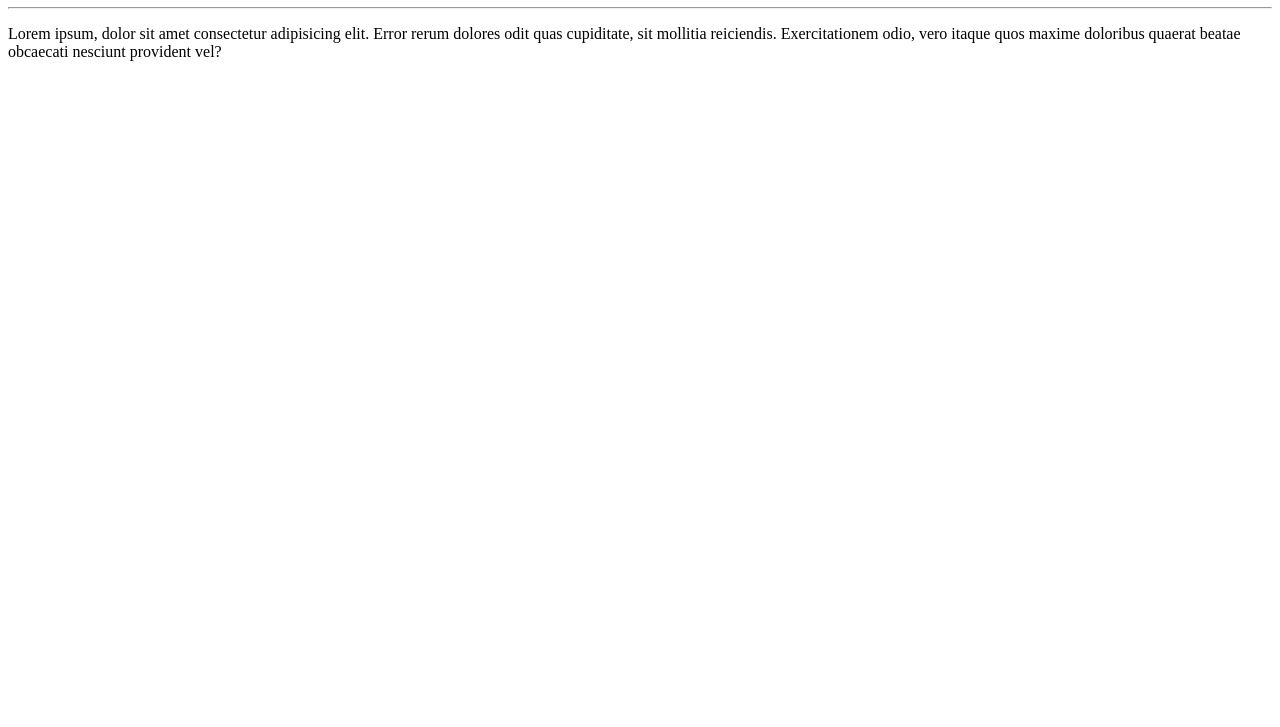
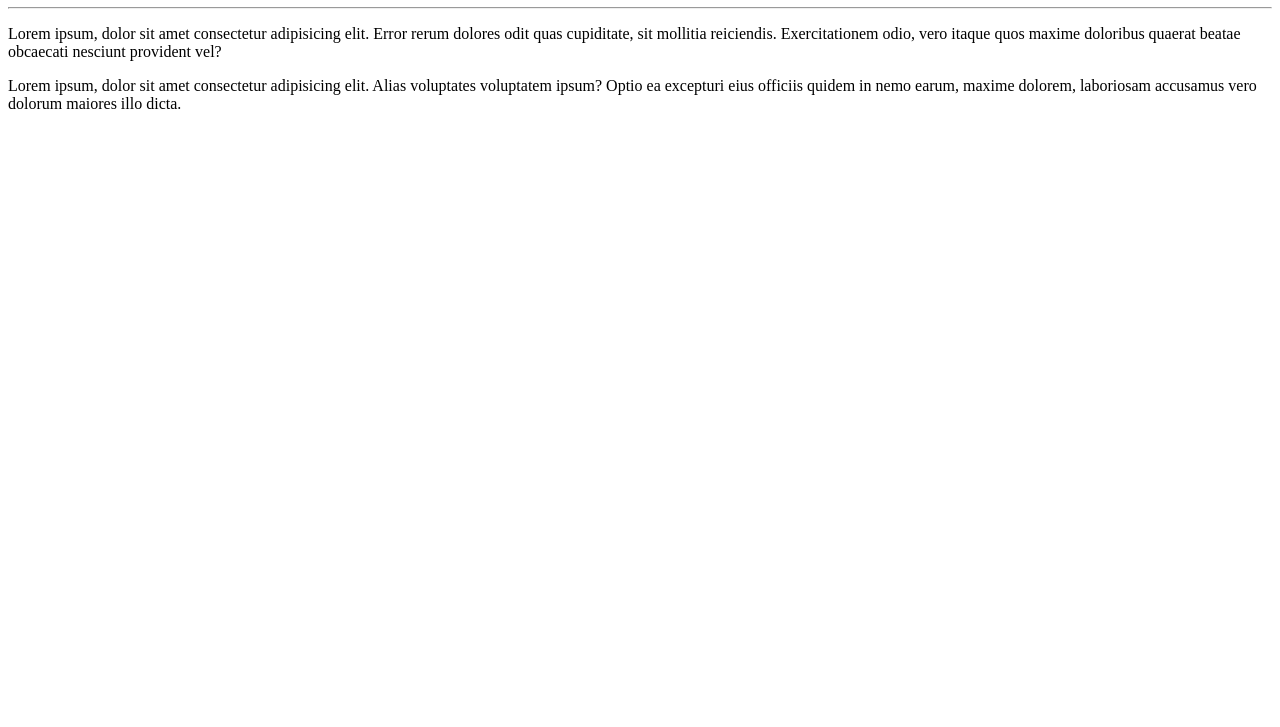
Before and after one commit to edivinofilho/Ola-Mundo, a plain HTML site: page site-exemplo/index.html in a window 1280 px wide. Shown: the part 73-800 px from the top of the page. Drawn offline with Linux system fonts and the light colour scheme.

Commit message:
Adicionei um parágrafo

```diff
--- a/site-exemplo/index.html
+++ b/site-exemplo/index.html
@@ -10,5 +10,6 @@
     <h1>Olá, Mundo!</h1>
     <hr>
     <p>Lorem ipsum, dolor sit amet consectetur adipisicing elit. Error rerum dolores odit quas cupiditate, sit mollitia reiciendis. Exercitationem odio, vero itaque quos maxime doloribus quaerat beatae obcaecati nesciunt provident vel?</p>
+    <p>Lorem ipsum, dolor sit amet consectetur adipisicing elit. Alias voluptates voluptatem ipsum? Optio ea excepturi eius officiis quidem in nemo earum, maxime dolorem, laboriosam accusamus vero dolorum maiores illo dicta.</p>
 </body>
 </html>
```
